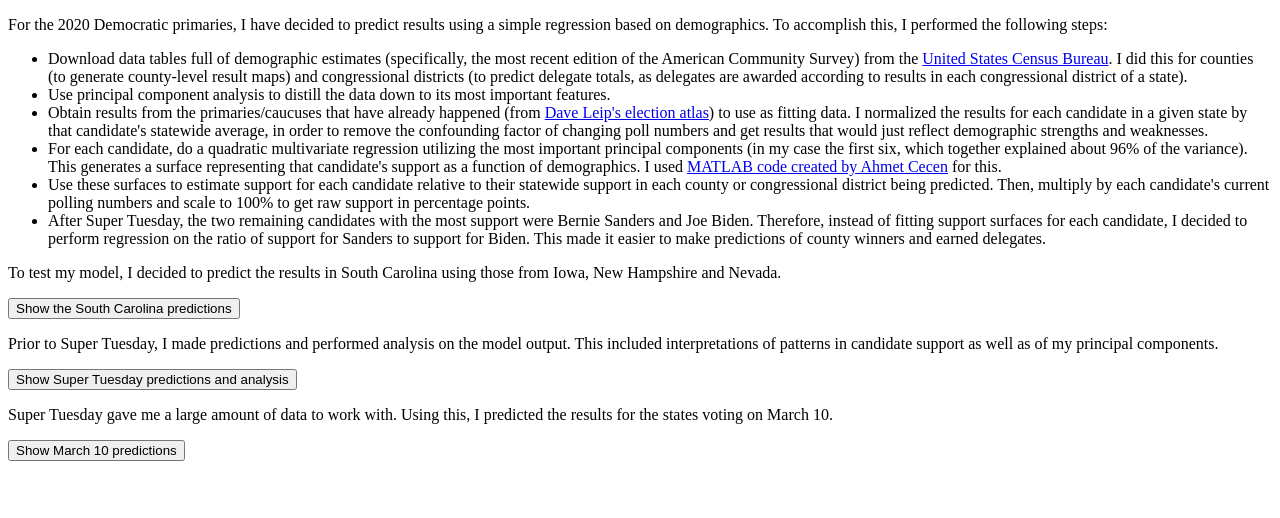
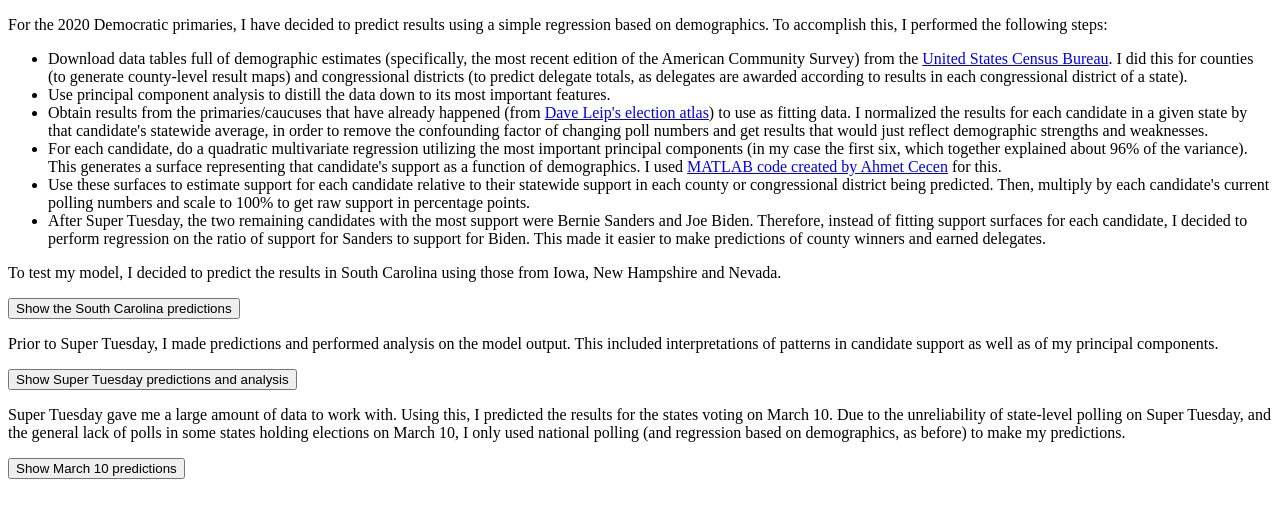
Before and after one commit to russellmilne/russellmilne.github.io, a plain HTML site: page e2020.html in a window 1280 px wide. Drawn offline with Linux system fonts and the light colour scheme.

Commit message:
I only used national polling this time

```diff
--- a/e2020.html
+++ b/e2020.html
@@ -57,7 +57,7 @@
 		<p>The model identified Warren's bases of support almost perfectly. These were areas high in both PC1 and PC3 and low in PC6; most of the areas with the lowest values for PC6 contained college towns. For instance, in Minnesota, her best counties both in the model and reality were the suburban ones in the Twin Cities metro area (e.g. Dakota, Scott, Washington), while in Virginia she did relatively well in NoVa. The model also correctly predicted that her best county in North Carolina would be Orange. The correlation coefficients between predicted support for Warren in Super Tuesday counties and PC1 was 0.53, while that between Warren's predicted support and PC3 was 0.42. These were the two strongest correlations between support for any candidate and any of my first six principal components, and largely borne out by the results. Plotting Warren's predicted support as a function of PC1 and PC3 demonstrates this, as well as the differences between her support and Sanders's:</p>
 		<p><img src="proj_warren_supertuesday_pc13.svg" alt="Projected support for Warren as a function of principal components 1 and 3"></p>
 	</div>
-	<p>Super Tuesday gave me a large amount of data to work with. Using this, I predicted the results for the states voting on March 10.</p>
+	<p>Super Tuesday gave me a large amount of data to work with. Using this, I predicted the results for the states voting on March 10. Due to the unreliability of state-level polling on Super Tuesday, and the general lack of polls in some states holding elections on March 10, I only used national polling (and regression based on demographics, as before) to make my predictions.</p>
 	<p><input type="button" value="Show March 10 predictions"></p>
 	<div id="march_10" style="display:none">
 		<p>Using the Super Tuesday results as training data, I predicted the following delegate allocations for the March 10 states on March 10 at 7:14 PM (before polls closed anywhere):</p>
```
